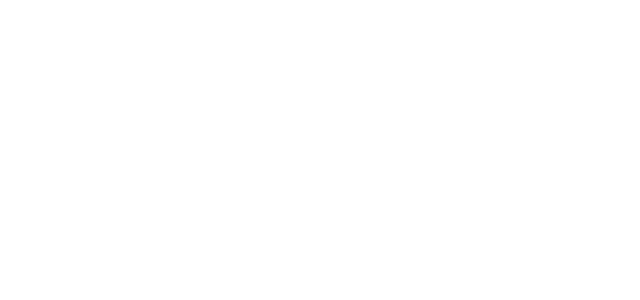
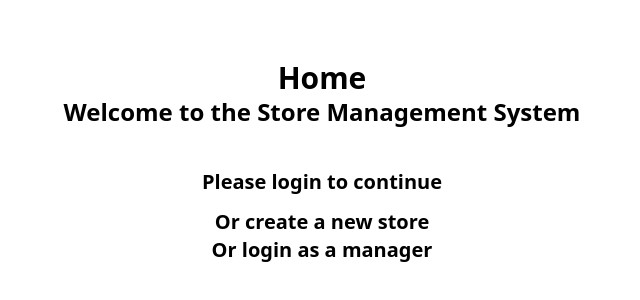
Before and after one commit to kokimoriguchi/ShiftApp, a React (Create React App) app in the folder frontend/app/: page / in a window 1280 px wide. Before the commit this address had no page. Shown: the part 100-400 px from the top of the page, without its empty margins (318-958 px from the left). Built offline with nearby package versions, Linux system fonts and the light colour scheme.

Commit message:
home仮完成

```diff
--- a/frontend/app/src/App.js
+++ b/frontend/app/src/App.js
@@ -6,6 +6,7 @@
 import TopLogin from "./components/pages/TopLogin";
 import StaffTop from "./components/pages/StaffTop";
 import StoreCreate from "./components/pages/StoreCreate";
+import Home from "./components/pages/Home";
 
 function AllRoutes() {
   const { auth } = useContext(AuthContext);
@@ -14,6 +15,7 @@
       <Route path="/staff-top" element={auth ? <StaffTop /> : <TopLogin />} />
       <Route path="/store-create" element={<StoreCreate />} />
       <Route path="/login" element={<TopLogin />} />
+      <Route path="/" element={<Home />} />
     </Routes>
   );
 }
--- /dev/null
+++ b/frontend/app/src/components/hooks/FadeInHook.jsx
@@ -0,0 +1,25 @@
+import { useState, useEffect } from "react";
+import { useLocation } from "react-router-dom";
+
+export const FadeIn = ({ children, delay = 0 }) => {
+  const [inView, setInView] = useState(false);
+  const location = useLocation();
+
+  useEffect(() => {
+    const timer = setTimeout(() => {
+      setInView(true);
+    }, delay);
+
+    return () => clearTimeout(timer);
+  }, [location.pathname, delay]);
+
+  return (
+    <div
+      className={`transition-all duration-1000 ease-in-out delay-${delay}ms ${
+        inView ? "opacity-100 translate-y-0" : "opacity-0 translate-y-[100%]"
+      }`}
+    >
+      {children}
+    </div>
+  );
+};
--- /dev/null
+++ b/frontend/app/src/components/pages/Home.jsx
@@ -0,0 +1,46 @@
+import { FadeIn } from "../hooks/FadeInHook";
+import { useNavigate } from "react-router-dom";
+
+const Home = () => {
+  const navigate = useNavigate();
+
+  return (
+    <div className="text-center pt-40">
+      <FadeIn delay={0}>
+        <h1 className="text-3xl font-extrabold">Home</h1>
+      </FadeIn>
+      <FadeIn delay={100}>
+        <h2 className="text-2xl font-bold">
+          Welcome to the Store Management System
+        </h2>
+      </FadeIn>
+      <div className="pt-10">
+        <FadeIn delay={200}>
+          <button
+            className="text-xl font-bold hover:-translate-y-1 hover:scale-110 transition duration-500 ease-in-out pb-3"
+            onClick={() => navigate("login")}
+          >
+            Please login to continue
+          </button>
+        </FadeIn>
+        <FadeIn delay={900}>
+          <button
+            className="text-xl font-bold hover:-translate-y-1 hover:scale-110 transition duration-500 ease-in-out"
+            onClick={() => navigate("store-create")}
+          >
+            Or create a new store
+          </button>
+        </FadeIn>
+        <FadeIn delay={1200}>
+          <button
+            className="text-xl font-bold hover:-translate-y-1 hover:scale-110 transition duration-500 ease-in-out"
+            onClick={() => navigate("/")}
+          >
+            Or login as a manager
+          </button>
+        </FadeIn>
+      </div>
+    </div>
+  );
+};
+export default Home;
--- a/frontend/app/src/components/pages/StoreCreate.jsx
+++ b/frontend/app/src/components/pages/StoreCreate.jsx
@@ -1,11 +1,14 @@
 import { useRef } from "react";
 import { useStoreCreate } from "../hooks/StoreCreateHook";
+import { useNavigate } from "react-router-dom";
+import { FadeIn } from "../hooks/FadeInHook";
 
 const StoreCreate = () => {
   const storeNameRef = useRef(null);
   const storeNumberRef = useRef(null);
   const storePasswordRef = useRef(null);
   const storeCreate = useStoreCreate();
+  const navigate = useNavigate();
 
   const handleCreateStore = async (e) => {
     e.preventDefault();
@@ -22,11 +25,14 @@
 
   return (
     <div className="pt-40">
+      <FadeIn delay={50}>
         <div className="text-center text-gray-500 font-bold mb-5 text-3xl">
           <h1>New Store</h1>
         </div>
+      </FadeIn>
       <div className="flex justify-center">
         <form className="w-full md:max-w-md sm:max-w-sm max-w-xs">
+          <FadeIn delay={100}>
             <div className="items-center mb-6">
               <div className="">
                 <label className="text-gray-500 font-bold text-right mb-1">
@@ -42,6 +48,8 @@
                 />
               </div>
             </div>
+          </FadeIn>
+          <FadeIn delay={200}>
             <div className="items-center mb-6">
               <div className="">
                 <label className="text-gray-500 font-bold text-right mb-1">
@@ -57,6 +65,8 @@
                 />
               </div>
             </div>
+          </FadeIn>
+          <FadeIn delay={300}>
             <div className="items-center mb-6">
               <div className="">
                 <label className="text-gray-500 font-bold text-right mb-1">
@@ -72,18 +82,39 @@
                 />
               </div>
             </div>
+          </FadeIn>
+          <FadeIn delay={400}>
             <div className="">
               <div className="">
                 <button
-                className="bg-blue-500 hover:bg-blue-700 text-white font-bold py-2 px-4 rounded"
+                  className="transition duration-500 ease-in-out bg-blue-500 hover:bg-blue-700 transform hover:-translate-y-1 hover:scale-110 text-white font-bold py-2 px-4 rounded-xl"
                   onClick={handleCreateStore}
                 >
                   Create
                 </button>
               </div>
             </div>
+          </FadeIn>
         </form>
       </div>
+      <FadeIn delay={500}>
+        <div>
+          <div className="pt-10 flex flex-col justify-center">
+            <button
+              className="text-blue-300 hover:text-blue-500 hover:-translate-y-1 hover:scale-110 pb-4 transition duration-500 ease-in-out"
+              onClick={() => navigate("/login")}
+            >
+              Move to Login
+            </button>
+            <button
+              className="text-blue-300 hover:text-blue-500 hover:-translate-y-1 hover:scale-110 transition duration-500 ease-in-out"
+              onClick={() => navigate("/")}
+            >
+              Back to Top
+            </button>
+          </div>
+        </div>
+      </FadeIn>
     </div>
   );
 };
--- a/frontend/app/src/components/pages/TopLogin.jsx
+++ b/frontend/app/src/components/pages/TopLogin.jsx
@@ -1,6 +1,7 @@
 import { useRef } from "react";
 import { useLogin } from "../hooks/LoginHook";
 import { useNavigate } from "react-router-dom";
+import { FadeIn } from "../hooks/FadeInHook";
 
 const TopLogin = () => {
   const staffNumberRef = useRef(null);
@@ -21,11 +22,14 @@
 
   return (
     <div className="pt-40">
+      <FadeIn delay={50}>
         <div className="text-center text-gray-500 font-bold mb-5 text-3xl">
           <h1>login</h1>
         </div>
+      </FadeIn>
       <div className="flex justify-center">
         <form className="w-full md:max-w-md sm:max-w-sm max-w-xs">
+          <FadeIn delay={100}>
             <div className="items-center mb-6">
               <div className="">
                 <label className="text-gray-500 font-bold text-right mb-1">
@@ -41,6 +45,8 @@
                 />
               </div>
             </div>
+          </FadeIn>
+          <FadeIn delay={200}>
             <div className="items-center mb-6">
               <div className="">
                 <label className="text-gray-500 font-bold text-right mb-1">
@@ -56,34 +62,39 @@
                 />
               </div>
             </div>
+          </FadeIn>
+          <FadeIn delay={300}>
             <div className="">
               <div className="">
                 <button
-                className="bg-blue-400 hover:bg-blue-600 text-white font-bold py-2 px-4 rounded"
+                  className="transition duration-500 ease-in-out bg-blue-500 hover:bg-blue-700 transform hover:-translate-y-1 hover:scale-110 ... text-white font-bold py-2 px-4 rounded-xl"
                   onClick={handleSubmit}
                 >
                   Login
                 </button>
               </div>
             </div>
+          </FadeIn>
         </form>
       </div>
+      <FadeIn delay={400}>
         <div>
           <div className="pt-20 flex flex-col justify-center">
             <button
-            className="text-blue-300 hover:text-blue-500 pb-4"
+              className="text-blue-300 hover:text-blue-500 hover:-translate-y-1 hover:scale-110 transition duration-500 ease-in-out pb-4"
               onClick={() => navigate("/")}
             >
               Login as a Manager
             </button>
             <button
-            className="text-blue-300 hover:text-blue-500"
+              className="text-blue-300 hover:text-blue-500 hover:-translate-y-1 hover:scale-110 transition duration-500 ease-in-out"
               onClick={() => navigate("/store-create")}
             >
               Create New Store
             </button>
           </div>
         </div>
+      </FadeIn>
     </div>
   );
 };
```
Also changed, not shown: frontend/app/src/components/pages/ManagerCreate.jsx (added), 1 other file (tests, documents, lock files or other folders). Lines whose indentation alone changed are shown as unchanged.
